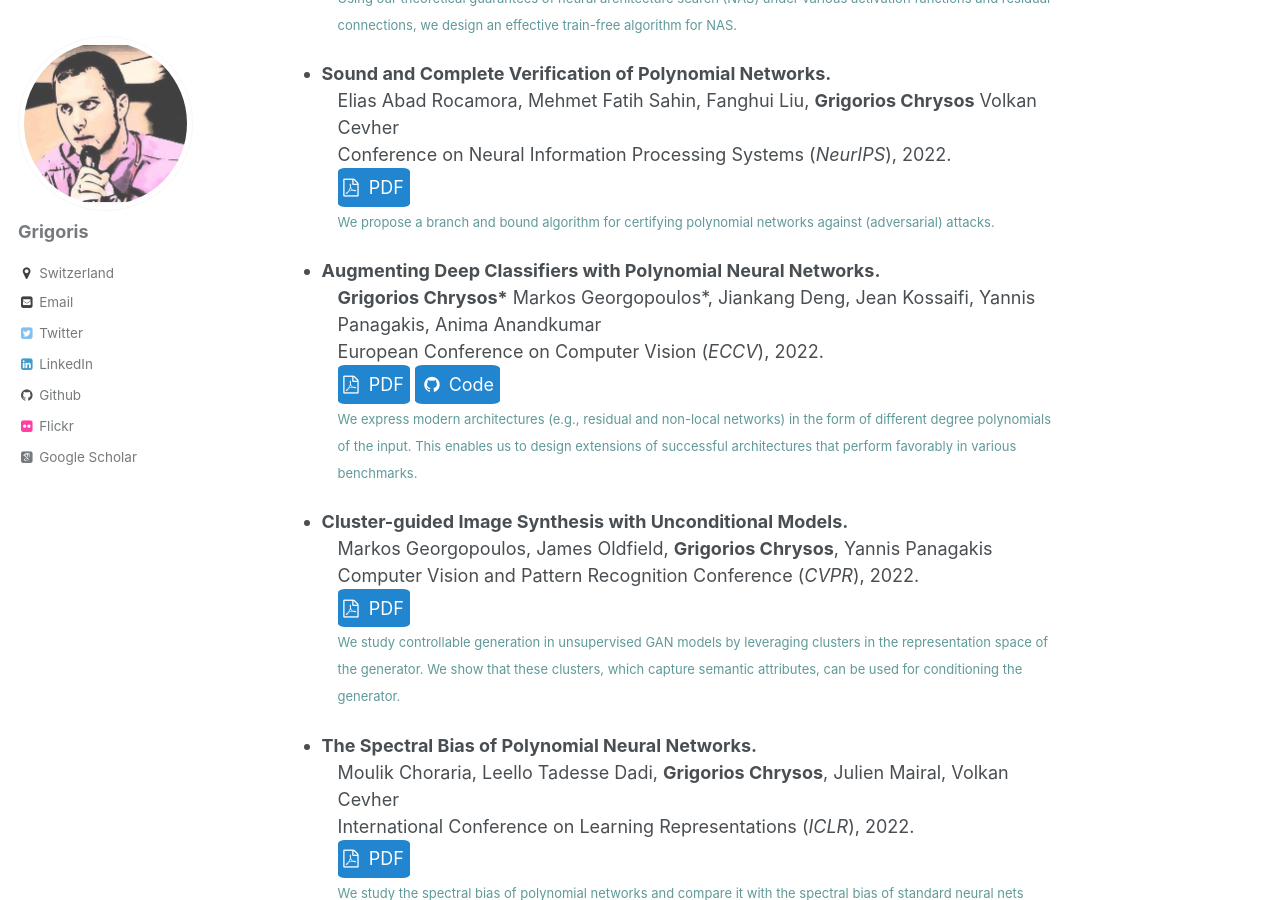
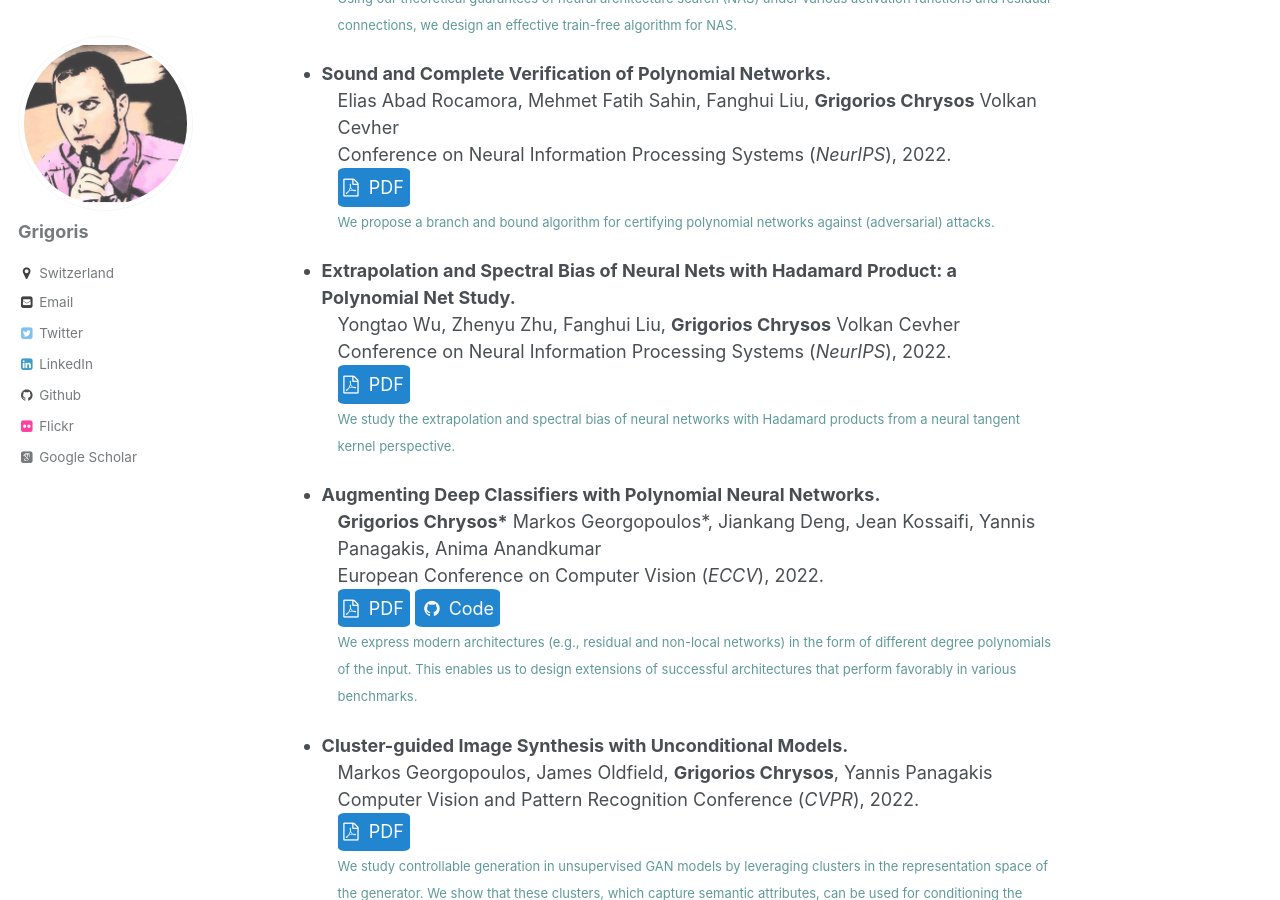
Before and after one commit to grigorisg9gr/grigorisg9gr.github.io, a Jekyll site: the page built from _publications/index.html, in a window 1280 px wide and 900 px high, scrolled down 677 px. Built offline with Jekyll 4.4.1, drawn with Linux system fonts in a browser that asks for light colours; some web fonts are replaced.

Commit message:
Add the reviewer award.

```diff
--- a/_publications/index.html
+++ b/_publications/index.html
@@ -33,6 +33,15 @@
       Conference on Neural Information Processing Systems (<em>NeurIPS</em>), 2022. <br>
       <a style="color: white; text-decoration: none;" href="https://arxiv.org/pdf/2209.07235.pdf"><span class="buttong button-round"> <i class="fa fa-file-pdf-o" aria-hidden="true"></i> &nbsp;PDF</span></a> <br>
       <span style="color: #609999; font-size: 13px; line-height: 13px;">We propose a branch and bound algorithm for certifying polynomial networks against (adversarial) attacks.</span></p>
+    </div></li>
+
+
+<li><strong>Extrapolation and Spectral Bias of Neural Nets with Hadamard Product: a Polynomial Net Study.</strong>
+    <div style="padding-left: 16px">
+      <p>Yongtao Wu, Zhenyu Zhu, Fanghui Liu, <strong>Grigorios Chrysos</strong> Volkan Cevher<br>
+      Conference on Neural Information Processing Systems (<em>NeurIPS</em>), 2022. <br>
+      <a style="color: white; text-decoration: none;" href="https://arxiv.org/pdf/2209.07736.pdf"><span class="buttong button-round"> <i class="fa fa-file-pdf-o" aria-hidden="true"></i> &nbsp;PDF</span></a> <br>
+      <span style="color: #609999; font-size: 13px; line-height: 13px;">We study the extrapolation and spectral bias of neural networks with Hadamard products from a neural tangent kernel perspective.</span></p>
     </div></li>
 
 
--- a/index.html
+++ b/index.html
@@ -11,6 +11,7 @@
 
 <h2>News</h2>
 <ul>
+    <li>October 2022: I was recognized as a <a href="https://neurips.cc/Conferences/2022/ProgramCommittee"><strong>best reviewer</strong></a> at <strong>NeurIPS 2022</strong>.</li>
     <li>September 2022: The following papers have been accepted at <strong>NeurIPS 2022</strong>: a) 'Robustness in deep learning: The good (width), the bad (depth), and the ugly (initialization)', b) 'Generalization Properties of NAS under Activation and Skip Connection Search', c) 'Sound and Complete Verification of Polynomial Networks', d) 'Extrapolation and Spectral Bias of Neural Nets with Hadamard Product: a Polynomial Net Study'.
     <li>August 2022: <a href="https://www.slideshare.net/GrigorisChrysos/tutorial-on-polynomial-networks-at-cvpr22">The slides</a> used in the tutorial on polynomial networks (organized at CVPR'22) have been released.
     <li>July 2022: I was awarded a <a href="https://icml.cc/Conferences/2022/Reviewers"><strong>best reviewer award (top 10%)</strong></a> at <strong>ICML 2022</strong>.</li>
```
